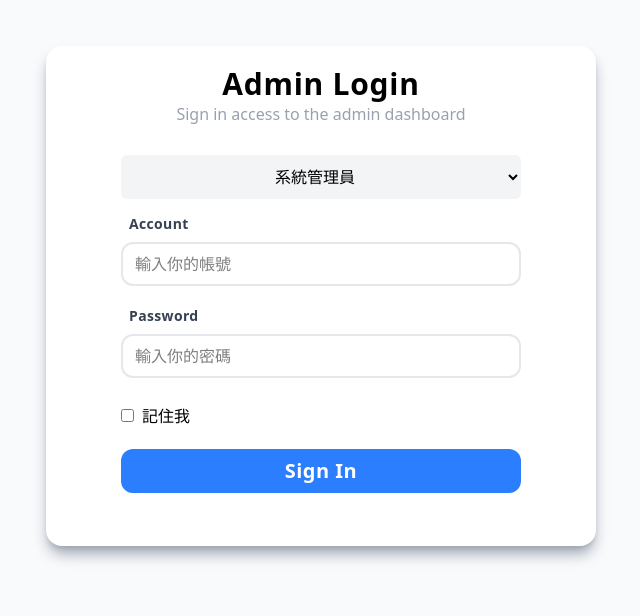
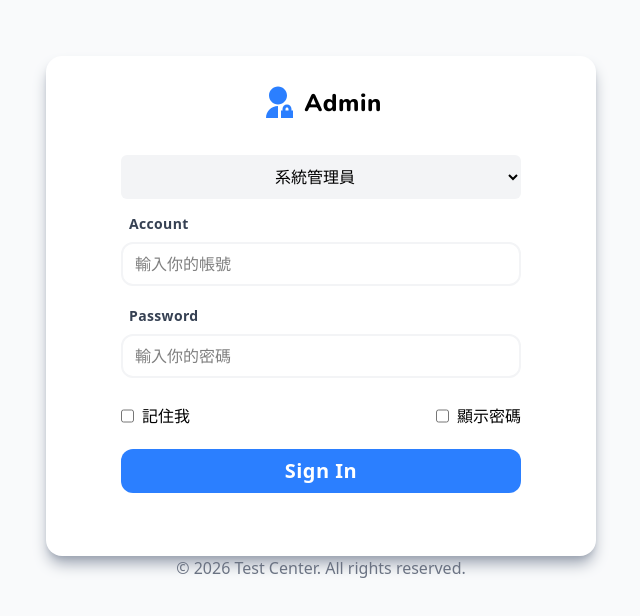
Before and after one commit to haowei0218/E-Commerce-Admin-Dashboard-with-QA-Test-Center, a Next.js app in the folder frontend/: page /Login in a window 1280 px wide. Shown: the part 104-720 px from the top of the page, without its empty margins (319-959 px from the left). Built offline with nearby package versions, Linux system fonts and the light colour scheme.

Commit message:
新增 - 完善登入介面

```diff
--- a/frontend/app/Login/page.tsx
+++ b/frontend/app/Login/page.tsx
@@ -2,6 +2,12 @@
 import React, { useState } from "react";
 import { useForm } from "react-hook-form";
 import { Role } from "@/type/Login/type";
+import { RiAdminFill } from "react-icons/ri";
+import { Nunito } from "next/font/google";
+const nunito = Nunito({
+  subsets: ["latin"],
+  weight: ["400", "600", "700", "800"],
+});
 
 const role: Role[] = [
   {
@@ -39,33 +45,34 @@ const role: Role[] = [
 export function page() {
   const { register, handleSubmit } = useForm();
   const [isRemember, setRememberAccount] = useState(false);
+  const [isHiddenPassword, setHiddenPassword] = useState(true);
 
-  function RememberAccount() {
-    if (isRemember) {
-    }
-  }
   return (
     <div className="login w-full h-full bg-gray-50 grid justify-center items-center">
-      <div className="login-container grid justify-center w-[550px] h-[500px] bg-white shadow-lg shadow-gray-400 rounded-2xl">
-        <div className="title w-full h-10 grid justify-center pt-5">
-          <h2 className="text-3xl font-extrabold tracking-wide text-center">
-            Admin Login
-          </h2>
-          <p className="text-l text-gray-400">
-            Sign in access to the admin dashboard
+      <div className="icon flex w-full h-20 justify-center items-center gap-2 mt-10"></div>
+      <div className="login-container grid justify-center w-[550px] h-[500px] bg-white shadow-lg shadow-gray-400 rounded-2xl  mt-10">
+        <div className="title w-full h-full flex justify-center items-center gap-2">
+          <RiAdminFill className="text-blue-500 text-4xl" />
+          <p
+            className={`${nunito.className} text-2xl font-extrabold tracking-wide`}
+          >
+            Admin
           </p>
         </div>
 
-        <form className="login-form w-[600px] h-[350px] grid justify-center items-center mt-4">
-          <select className="w-full h-11 bg-gray-100 rounded-md" {...register("role")}>
-            <option className="text-center" value={"default"} disabled>
+        <form className="login-form w-[600px] h-[350px] grid justify-center items-center">
+          <select
+            className="w-full h-11 bg-gray-100 rounded-md"
+            {...register("role")}
+          >
+            <option className={`text-center`} value={"default"} disabled>
               -- 請選擇帳戶角色 --
             </option>
             {role.map((Role) => {
               return (
                 <option
                   key={Role.code}
-                  className="role_item text-center"
+                  className={`role_item ${nunito.className} tracking-wide text-center`}
                   role={Role.code}
                 >
                   {Role.role_name}
@@ -75,10 +82,12 @@ export function page() {
           </select>
 
           <div className="input_username w-[400px] h-[80px] grid items-center">
-            <label className="text-sm text-gray-700 font-extrabold tracking-wide pl-2">Account</label>
+            <label className="text-sm text-gray-700 font-extrabold tracking-wide pl-2">
+              Account
+            </label>
             <input
               {...register("username")}
-              className="border-2 border-gray-200 p-3 rounded-xl w-full h-11"
+              className="border-2 border-gray-100 p-3 rounded-xl w-full h-11 focus:border-blue-400 focus:ring-2 focus:ring-blue-100 outline-none"
               placeholder="輸入你的帳號"
             ></input>
           </div>
@@ -89,19 +98,43 @@ export function page() {
             </label>
             <input
               {...register("password")}
-              className="border-2 border-gray-200 p-3 rounded-xl w-full h-11"
+              className="border-2 border-gray-100 p-3 rounded-xl w-full h-11 focus:border-blue-400 focus:ring-2 focus:ring-blue-100 outline-none"
               placeholder="輸入你的密碼"
-              type="password"
+              type={`${isHiddenPassword ? "password" : "text"}`}
             ></input>
           </div>
 
-          <div className="remember_me w-[400px] h-11 flex items-center gap-2">
-            <input type="checkbox" />
-            <p>記住我</p>
+          <div className="w-full h-11 flex justify-between items-center gap-2">
+            <div className="rememberCheck flex gap-2">
+              <input
+                type="checkbox"
+                onChange={(
+                  e: React.ChangeEvent<HTMLInputElement, HTMLInputElement>,
+                ) => setRememberAccount(!isRemember)}
+              />
+              <p>記住我</p>
+            </div>
+
+            <div className="hiddenPassword flex gap-2">
+              <input
+                type="checkbox"
+                onChange={(
+                  e: React.ChangeEvent<HTMLInputElement, HTMLInputElement>,
+                ) => setHiddenPassword(!isHiddenPassword)}
+              />
+              <p>顯示密碼</p>
+            </div>
           </div>
 
-          <button className="w-[400px] h-11 bg-blue-500 text-white text-xl font-extrabold tracking-wide rounded-xl" >Sign In</button>
+          <button className="w-[400px] h-11 bg-blue-500 text-white text-xl font-extrabold tracking-wide rounded-xl hover:bg-blue-700 hover:cursor-pointer">
+            Sign In
+          </button>
         </form>
+      </div>
+      <div className="grid w-full h-12 justify-center items-start pb-50">
+        <footer className="text-gray-500">
+          &copy; {new Date().getFullYear()} Test Center. All rights reserved.
+        </footer>
       </div>
     </div>
   );
--- a/frontend/app/layout.tsx
+++ b/frontend/app/layout.tsx
@@ -1,5 +1,5 @@
 import type { Metadata } from "next";
-import { Geist, Geist_Mono } from "next/font/google";
+import { Geist, Geist_Mono, Nunito } from "next/font/google";
 import "./globals.css";
 
 const geistSans = Geist({
@@ -13,8 +13,11 @@ const geistMono = Geist_Mono({
 });
 
 export const metadata: Metadata = {
-  title: "Create Next App",
+  title: "E-Commerce-Admin",
   description: "Generated by create next app",
+  icons: {
+    icon: '/favicon.ico',
+  },
 };
 
 export default function RootLayout({
--- a/frontend/package.json
+++ b/frontend/package.json
@@ -15,7 +15,8 @@
     "react": "19.2.4",
     "react-dom": "19.2.4",
     "react-hook-form": "^7.75.0",
-    "react-icon": "^1.0.0"
+    "react-icon": "^1.0.0",
+    "react-icons": "^5.6.0"
   },
   "devDependencies": {
     "@tailwindcss/postcss": "^4",
```
Also changed, not shown: 2 other files (tests, documents, lock files or other folders).
